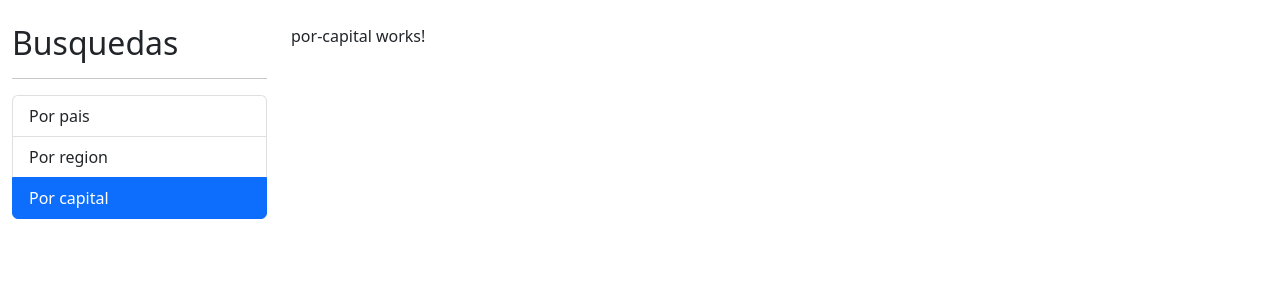
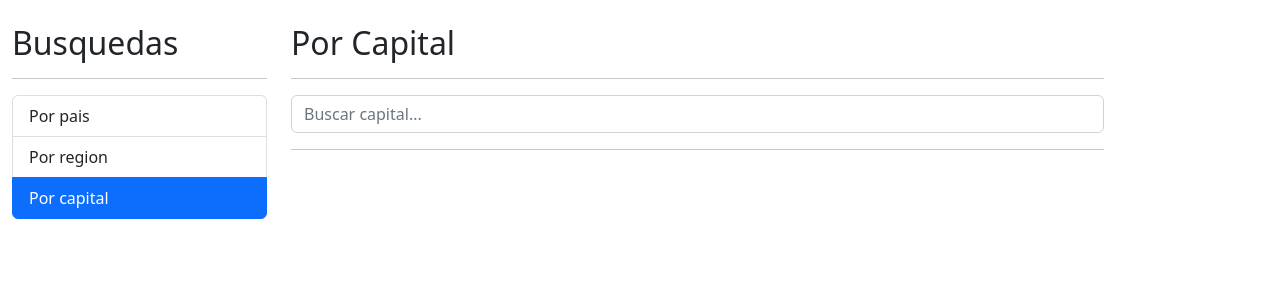
Before and after one commit to eduflornet/TypeScript, an Angular app in the folder angular/paisesApp/: page /capital in a window 1280 px wide. Shown: the top 300 px of the page. Built offline with nearby package versions, Linux system fonts and the light colour scheme.

Commit message:
Added por-capital component and setup it placeholder

```diff
--- a/angular/paisesApp/src/app/pais/components/pais-input/pais-input.component.html
+++ b/angular/paisesApp/src/app/pais/components/pais-input/pais-input.component.html
@@ -5,5 +5,5 @@
             class="form-control"
             [(ngModel)]="termino"
             (input)="teclaPresionada()"
-            placeholder="Buscar pais..." />
+            [placeholder]="placeholder" />
 </form>
--- a/angular/paisesApp/src/app/pais/components/pais-input/pais-input.component.ts
+++ b/angular/paisesApp/src/app/pais/components/pais-input/pais-input.component.ts
@@ -17,6 +17,8 @@ export class PaisInputComponent implements OnInit  {
   // evento que se emite cuando se deja de escribir
   // con formularios reactivos ya viene integrado "debounce"
   @Output() onDebounce: EventEmitter<string> = new EventEmitter();
+
+  @Input() placeholder: string = '';
 
   debouncer: Subject<string> = new Subject();
 
--- a/angular/paisesApp/src/app/pais/components/pais-tabla/pais-tabla.component.html
+++ b/angular/paisesApp/src/app/pais/components/pais-tabla/pais-tabla.component.html
@@ -15,7 +15,7 @@
                 <img [src]="pais.flags.svg" class="small-flag">
             </td>
             <td>
-                {{pais.name.common}}
+                {{pais.capital}}, {{pais.name.common}}
             </td>
             <td>
                 {{pais.population | number}}
--- a/angular/paisesApp/src/app/pais/pages/por-capital/por-capital.component.html
+++ b/angular/paisesApp/src/app/pais/pages/por-capital/por-capital.component.html
@@ -1 +1,31 @@
-<p>por-capital works!</p>
+<h2>Por Capital</h2>
+<hr>
+
+<div class="row">
+    <div class="col">
+        <!-- pais-input -->
+        <!-- desde pais-input voy a emitir el termino y voy a llamar al metodo buscar -->
+            <app-pais-input
+            (onEnter)="buscar($event)"
+            (onDebounce)="sugerencias($event)"
+            placeholder="Buscar capital..."
+            >
+        </app-pais-input>
+        <!-- end pais-input -->
+    </div>
+</div>
+
+<hr>
+
+<div *ngIf="hayError" class="alert alert-danger">
+    No se encontro nada con el término {{termino}}
+</div>
+
+<div *ngIf="!hayError" class="row">
+    <div class="col">
+        <!-- pais tabla -->
+        <!-- se envia como argumento "paises" -->
+            <app-pais-tabla [paises]="capitales"></app-pais-tabla>
+        <!-- end pais-tabla -->
+    </div>
+</div>
--- a/angular/paisesApp/src/app/pais/pages/por-capital/por-capital.component.ts
+++ b/angular/paisesApp/src/app/pais/pages/por-capital/por-capital.component.ts
@@ -1,4 +1,6 @@
 import { Component, OnInit } from '@angular/core';
+import { Country } from '../../interfaces/pais.interface';
+import { PaisService } from '../../services/pais.service';
 
 @Component({
   selector: 'app-por-capital',
@@ -8,9 +10,35 @@ import { Component, OnInit } from '@angular/core';
 })
 export class PorCapitalComponent implements OnInit {
 
-  constructor() { }
+  termino: string = '';
+  hayError:boolean = false;
+  capitales: Country [] = [];
+  constructor(private paisService: PaisService) { }
 
   ngOnInit(): void {
+
+  }
+
+  buscar(termino:string){
+    // recibo como argumento el termino
+    this.termino = termino;
+    console.log(this.termino);
+    this.hayError = false;
+
+    this.paisService.buscarCapital(this.termino)
+    .subscribe((capitales) =>{
+      this.capitales = capitales;
+      console.log('obtengo capitales', capitales);
+    }, (err)=> {
+      this.hayError = true;
+      this.capitales = [];
+      console.log('error:',err);
+    });
+  }
+
+  sugerencias(termino: string){
+    this.hayError = false;
+    // TODO: crear sugerencias
   }
 
 }
--- a/angular/paisesApp/src/app/pais/pages/por-pais/por-pais.component.html
+++ b/angular/paisesApp/src/app/pais/pages/por-pais/por-pais.component.html
@@ -8,6 +8,7 @@
             <app-pais-input
             (onEnter)="buscar($event)"
             (onDebounce)="sugerencias($event)"
+            placeholder="Buscar país..."
             >
         </app-pais-input>
         <!-- end pais-input -->
--- a/angular/paisesApp/src/app/pais/services/pais.service.ts
+++ b/angular/paisesApp/src/app/pais/services/pais.service.ts
@@ -17,4 +17,9 @@ export class PaisService {
     return this.http.get<Country[]>(url); // regreso un objeto de tipo observable, es decir quien llame a este metodo debera susbribirse
   }
 
+  buscarCapital(termino: string):Observable<Country[]> {
+    const url = `${this.apiUrl}/capital/${termino} `;
+    return this.http.get<Country[]>(url); // regreso un objeto de tipo observable, es decir quien llame a este metodo debera susbribirse
+  }
+
 }
```
